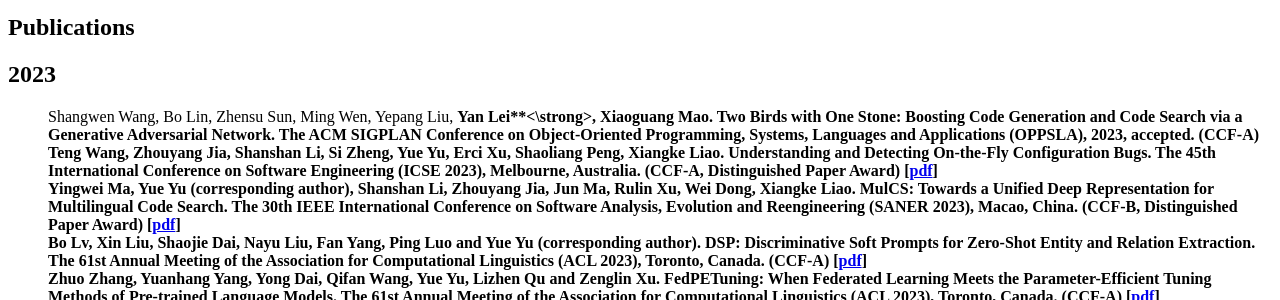
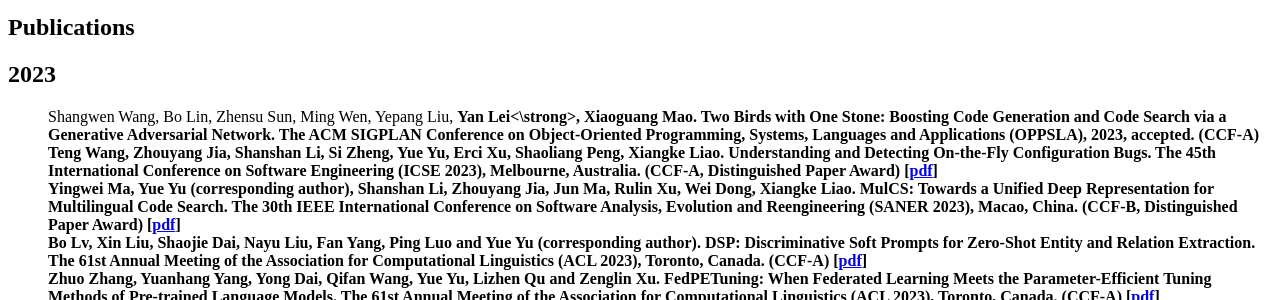
Before and after one commit to yanlei-cs/yanlei-cs.github.io, a Jekyll site: the page built from publications.md, in a window 1280 px wide. Shown: the part 484-784 px from the top of the page. Built offline with Jekyll 4.4.1, drawn with Linux system fonts in a browser that asks for light colours; nearby versions of some CDN libraries; comment, search, counter and statistics services are not loaded; part of the change alters nothing that is shown.

```diff
--- a/publications.md
+++ b/publications.md
@@ -10,12 +10,7 @@ title: Publications
 
 <UL style="LIST-STYLE-TYPE: none" class=pubs>
 
-		<!-- <LI>Ying Wang, Peng Sun, Lin Pei,<strong>Yue Yu (corresponding author)</strong>, Chang Xu, Shing-Chi Cheung, Hai Yu, Zhiliang Zhu.
-		<strong>PLUMBER: Boosting the Propagation of Vulnerability Fixes in the npm Ecosystem</strong>.
-		IEEE Transactions on Software Engineering (TSE), 2023. (SCI, CCF-A)
-		[<A href="res/paper/Plumber-TSE2023.pdf">pdf</A>][<A href="http://plumber-npm.com/">Plumber</A>] -->
-
-<LI> Shangwen Wang, Bo Lin, Zhensu Sun, Ming Wen, Yepang Liu, <strong>Yan Lei**<\strong>, Xiaoguang Mao. Two Birds with One Stone: Boosting Code Generation and Code Search via a Generative Adversarial Network. The ACM SIGPLAN Conference on Object-Oriented Programming, Systems, Languages and Applications (OPPSLA), 2023, accepted. (CCF-A)
+<LI> Shangwen Wang, Bo Lin, Zhensu Sun, Ming Wen, Yepang Liu, <strong>Yan Lei<\strong>, Xiaoguang Mao. Two Birds with One Stone: Boosting Code Generation and Code Search via a Generative Adversarial Network. The ACM SIGPLAN Conference on Object-Oriented Programming, Systems, Languages and Applications (OPPSLA), 2023, accepted. (CCF-A)
 
 
 		<LI>Teng Wang, Zhouyang Jia, Shanshan Li, Si Zheng, <strong>Yue Yu</strong>, Erci Xu, Shaoliang Peng, Xiangke Liao.
```
